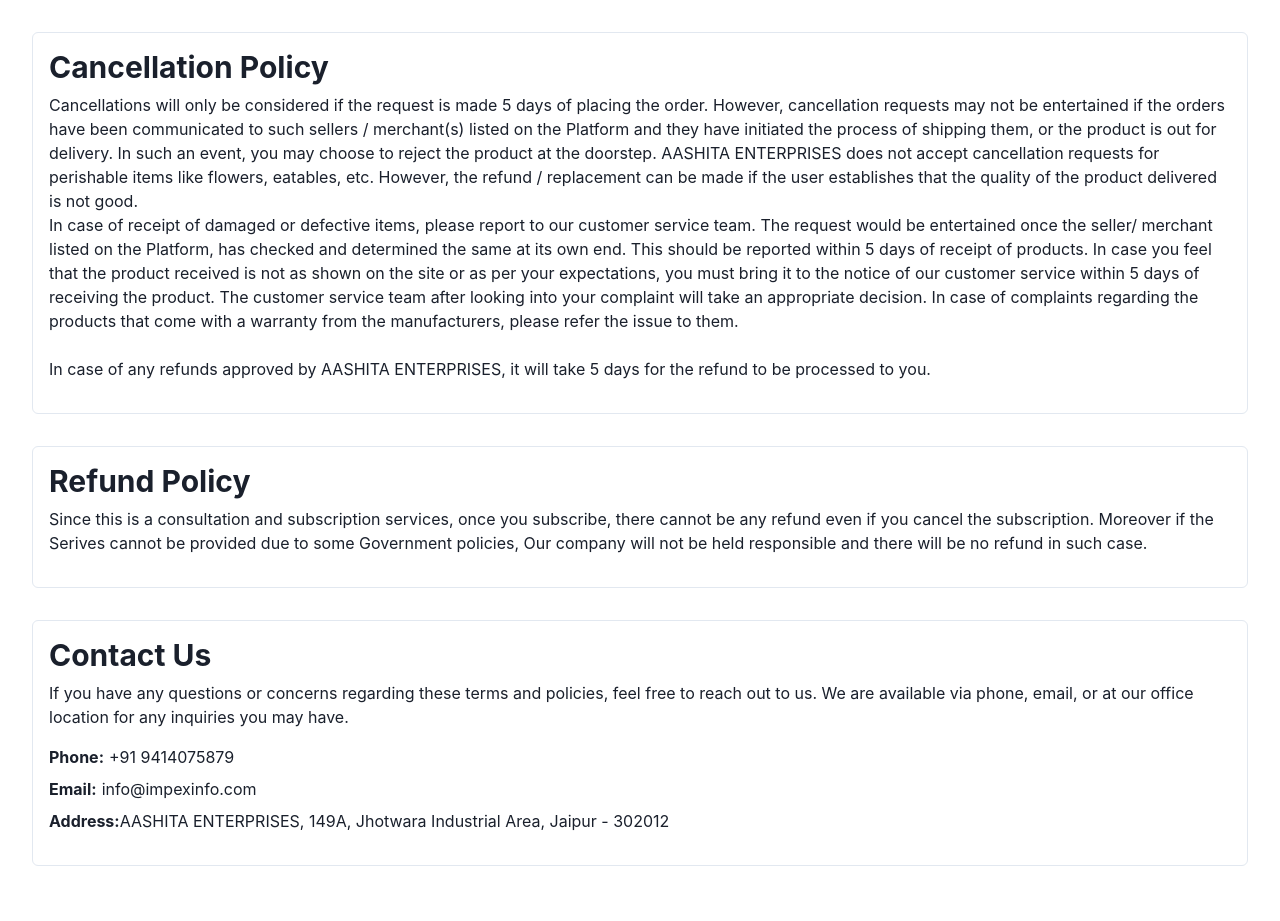
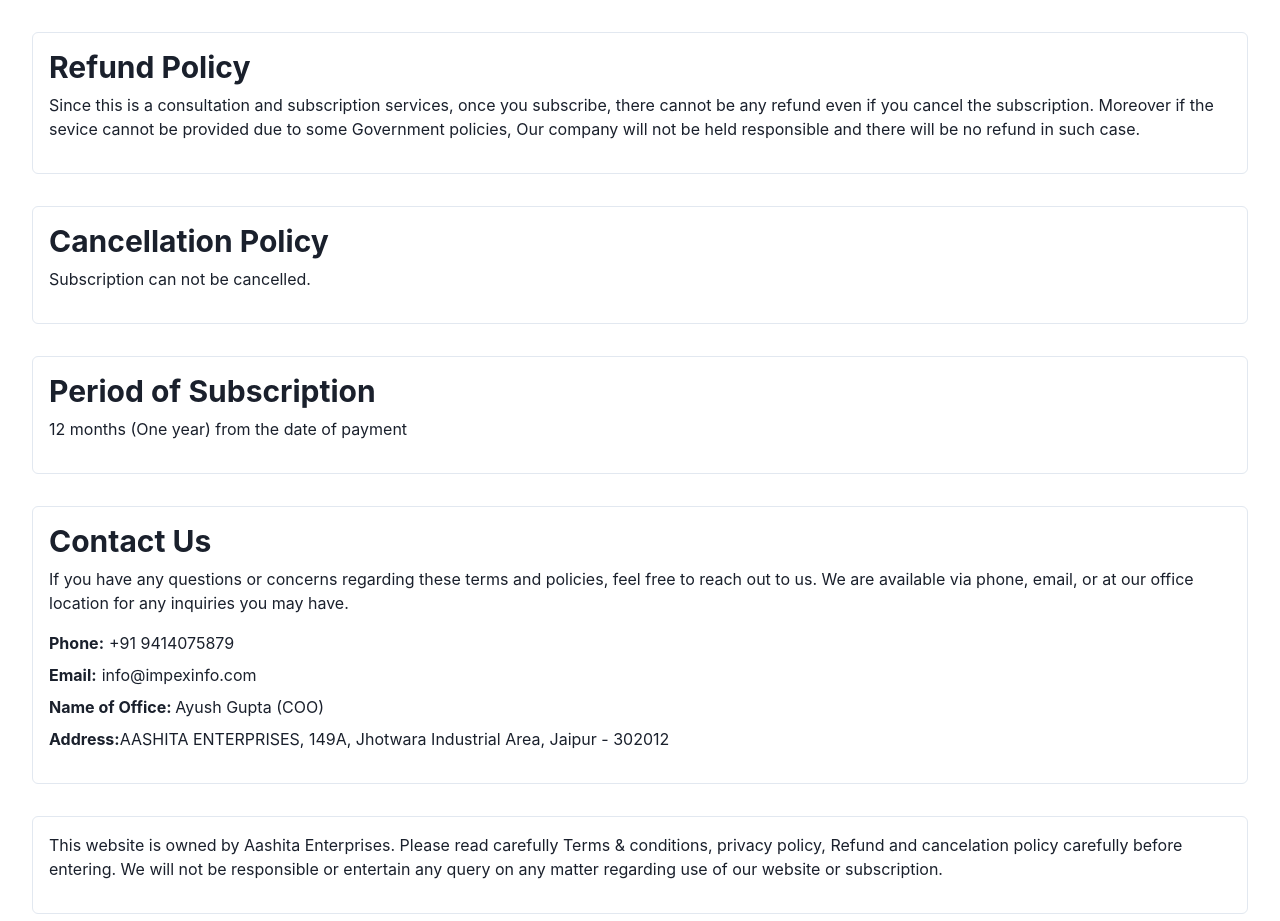
Before and after one commit to ahmad8929/aashita-technosoft, a React (Vite) app: page /policy in a window 1280 px wide. Shown: the part 771-1692 px from the top of the page. Built offline with nearby package versions, Linux system fonts and the light colour scheme.

Commit message:
update policy

```diff
--- a/src/pages/policy.jsx
+++ b/src/pages/policy.jsx
@@ -32,30 +32,31 @@
                             We employ standard security practices to safeguard your data, although we cannot guarantee complete security during internet transmission. Users are encouraged to maintain the confidentiality of their login details to prevent unauthorized access. Your data will be retained only as long as necessary to fulfill service obligations or comply with legal standards. You can access and update your information through your account settings at any time. Continued use of our Platform after updates to this policy indicates your acceptance of the changes.
                         </Text>
                     </Box>
+
+                    <Box borderWidth={1} borderRadius="md" p={4}>
+                        <Heading as="h2" size="lg" mb={2}>
+                            Refund Policy
+                        </Heading>
+                        <Text mb={4}>
+                        Since this is a consultation and subscription services, once you subscribe, there cannot be any refund even if you cancel the subscription. Moreover if the sevice cannot be provided due to some Government policies, Our company will not be held responsible and there will be no refund in such case.
+                        </Text>
+                    </Box>
                     <Box borderWidth={1} borderRadius="md" p={4}>
                         <Heading as="h2" size="lg" mb={2}>
                             Cancellation Policy
                         </Heading>
                         <Text mb={4}>
-                            Cancellations will only be considered if the request is made 5 days of placing the order. However,  cancellation requests may not be entertained if the orders have been communicated to such sellers /  merchant(s) listed on the Platform and they have initiated the process of shipping them, or the  product is out for delivery. In such an event, you may choose to reject the product at the doorstep.
-                            AASHITA ENTERPRISES does not accept cancellation requests for perishable items like  flowers, eatables, etc. However, the refund / replacement can be made if the user establishes that  the quality of the product delivered is not good.
-                            <br />
-                            In case of receipt of damaged or defective items, please report to our customer service team. The  request would be entertained once the seller/ merchant listed on the Platform, has checked and  determined the same at its own end. This should be reported within 5 days of receipt of products.  In case you feel that the product received is not as shown on the site or as per your expectations,  you must bring it to the notice of our customer service within 5 days of receiving the product. The  customer service team after looking into your complaint will take an appropriate decision.
-                            In case of complaints regarding the products that come with a warranty from the manufacturers,  please refer the issue to them.
-                            <br />
-                            <br />
-                            In case of any refunds approved by AASHITA ENTERPRISES, it will take 5 days for the refund  to be processed to you.
+                        Subscription can not be cancelled.
                         </Text>
                     </Box>
                     <Box borderWidth={1} borderRadius="md" p={4}>
                         <Heading as="h2" size="lg" mb={2}>
-                            Refund Policy
+                            Period of Subscription
                         </Heading>
                         <Text mb={4}>
-                            Since this is a consultation and subscription services, once you subscribe, there cannot be any refund even if you cancel the subscription. Moreover if the Serives cannot be provided due to some Government policies, Our company will not be held responsible and there will be no refund in such case.
+                        12 months (One year) from the date of payment
                         </Text>
                     </Box>
-
                     {/* Contact Us */}
                     <Box borderWidth={1} borderRadius="md" p={4}>
                         <Heading as="h2" size="lg" mb={2}>
@@ -76,9 +77,20 @@
                                 info@impexinfo.com
                             </a>
                         </Text>
+                        <Text mb={2}>
+                            <strong>Name of Office: </strong>
+                            Ayush Gupta (COO)
+                        </Text>
                         <Text mb={4}>
                             <strong>Address:</strong>
                             AASHITA ENTERPRISES, 149A, Jhotwara Industrial Area, Jaipur - 302012
+                        </Text>
+                    </Box>
+
+                    <Box borderWidth={1} borderRadius="md" p={4}>
+
+                        <Text mb={4}>
+                        This website is owned by Aashita Enterprises. Please read carefully Terms & conditions, privacy policy, Refund and cancelation policy carefully before entering. We will not be responsible or entertain any query on any matter regarding use of our website or subscription.
                         </Text>
                     </Box>
 
```
